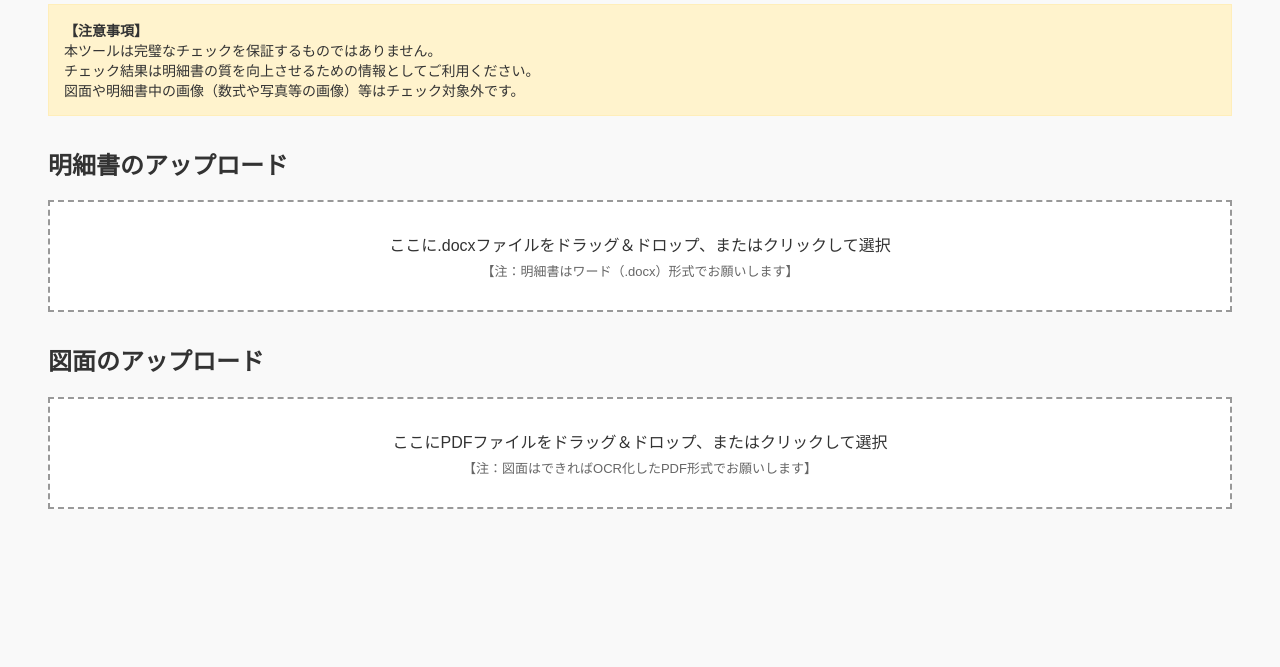
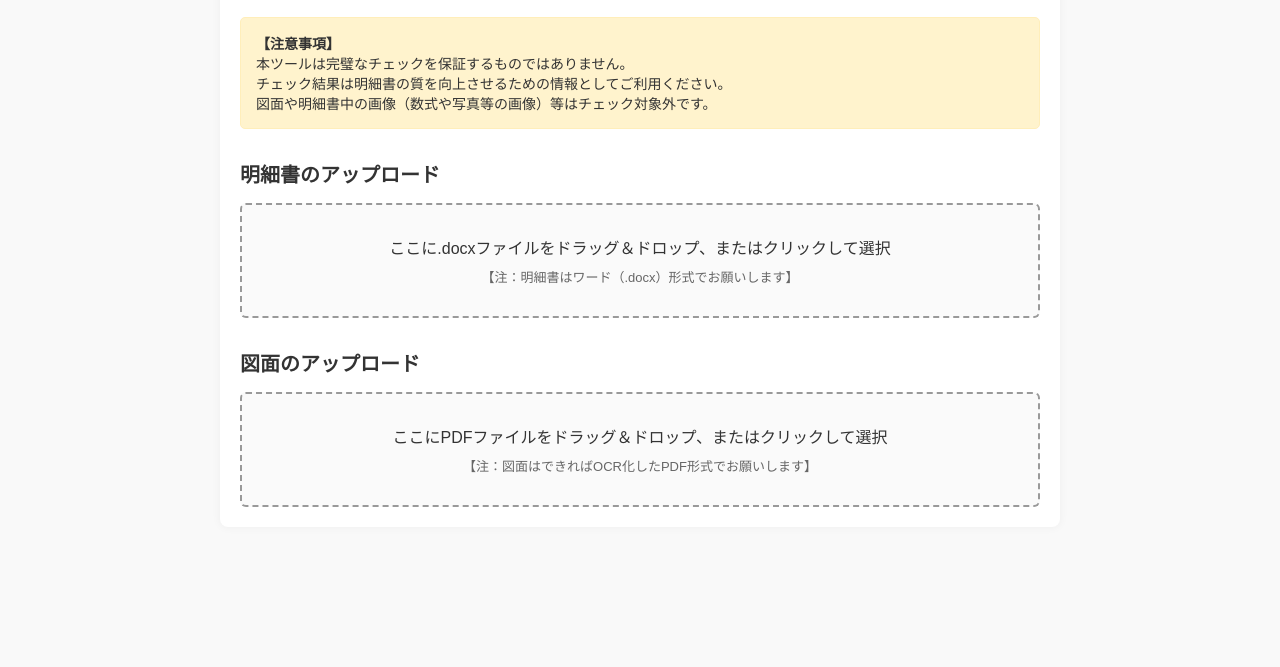
Before and after one commit to Kurosepat/spec-check-uploader, a plain HTML site: page index.html in a window 1280 px wide. Shown: the part 133-800 px from the top of the page. Drawn offline with Linux system fonts and the light colour scheme.

Commit message:
Update index.html

```diff
--- a/index.html
+++ b/index.html
@@ -6,44 +6,70 @@
   <style>
     body {
       font-family: sans-serif;
-      padding: 40px;
       background-color: #f9f9f9;
       color: #333;
+      margin: 0;
+      padding: 0;
     }
+
+    .container {
+      max-width: 800px;
+      margin: 40px auto;
+      padding: 20px;
+      background-color: #fff;
+      box-shadow: 0 0 10px rgba(0,0,0,0.05);
+      border-radius: 8px;
+    }
+
     h1 {
       font-size: 28px;
       border-bottom: 1px solid #ccc;
       padding-bottom: 10px;
+      text-align: center;
     }
+
     .section {
       margin-top: 30px;
     }
+
     .notice {
       background: #fff3cd;
       border: 1px solid #ffeeba;
       padding: 15px;
-      margin-top: 10px;
       font-size: 14px;
+      margin-top: 20px;
+      border-radius: 5px;
     }
+
     .upload-box {
       border: 2px dashed #999;
       padding: 30px;
       text-align: center;
-      background-color: #fff;
+      background-color: #fafafa;
       margin-top: 15px;
+      border-radius: 6px;
+      transition: background-color 0.3s;
     }
+
     .upload-box:hover {
       background-color: #f0f0f0;
     }
+
     .note {
       font-size: 13px;
       color: #666;
-      margin-top: 5px;
+      margin-top: 8px;
+    }
+
+    h2 {
+      font-size: 20px;
+      margin-bottom: 10px;
     }
   </style>
 </head>
 <body>
 
+  <div class="container">
     <h1>明細書AIチェックツール</h1>
 
     <div class="notice">
@@ -68,6 +94,7 @@
         <div class="note">【注：図面はできればOCR化したPDF形式でお願いします】</div>
       </div>
     </div>
+  </div>
 
 </body>
 </html>
```
Lines whose indentation alone changed are shown as unchanged.
